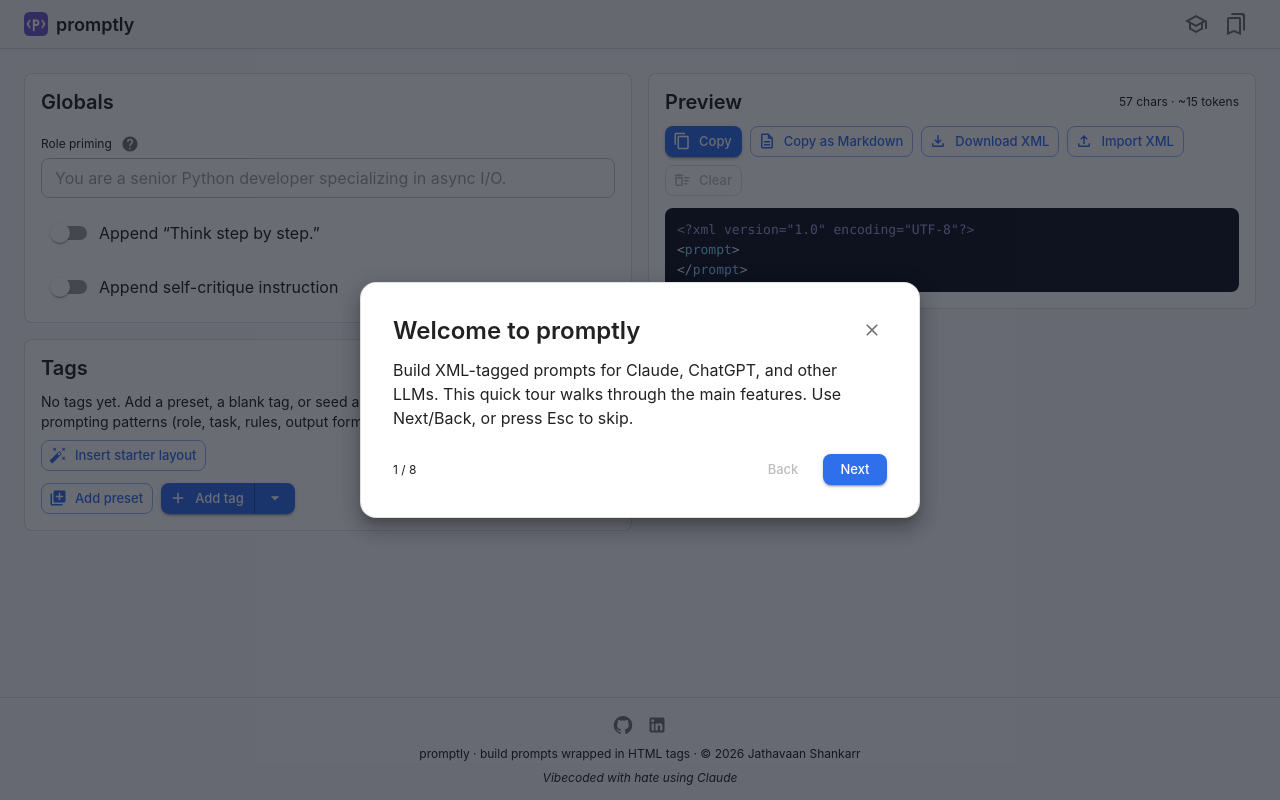
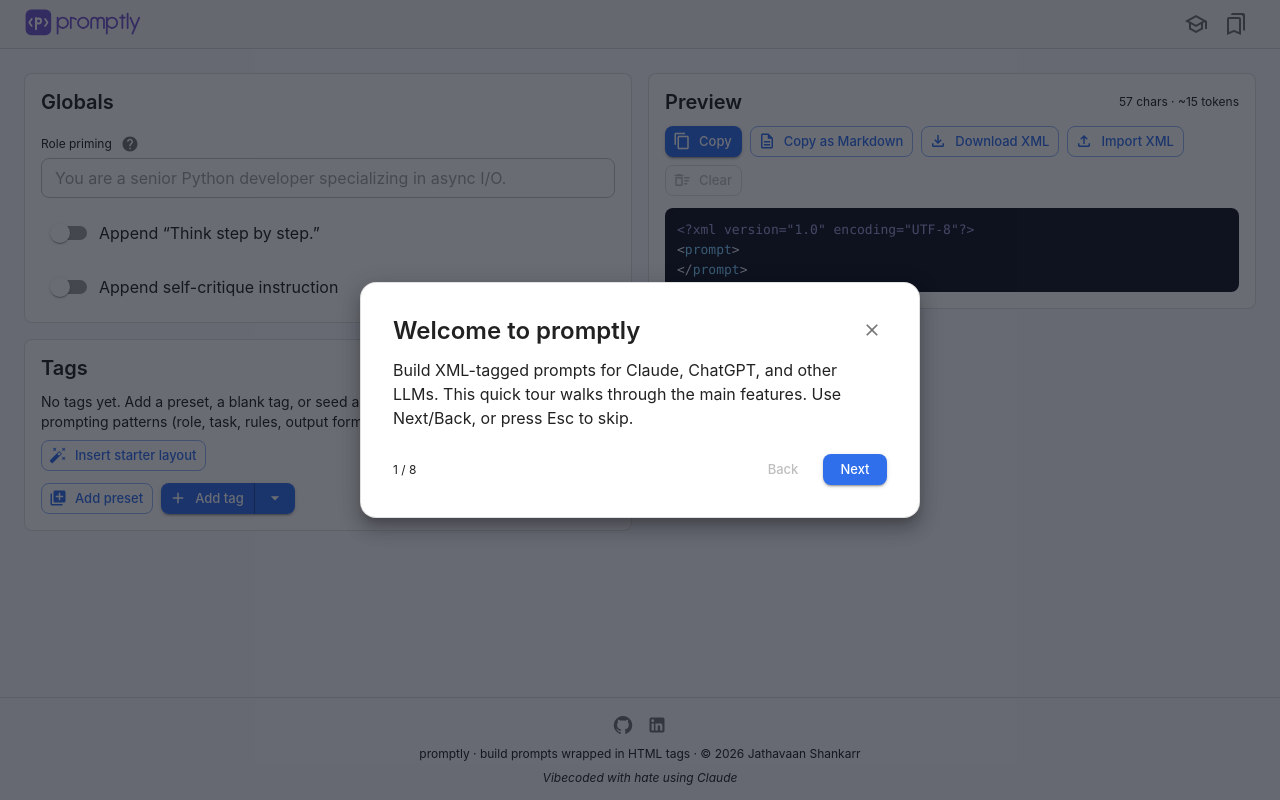
Before and after one commit to jathavaan/promptly, a React (Vite) app in the folder client/: page / in a window 1280 px wide. Built offline with nearby package versions, Linux system fonts and the light colour scheme.

Commit message:
feat(branding): swap header and readme to wordmark logo
Signed-off-by: Jathavaan Shankarr <jathavaan12@gmail.com>

```diff
--- a/client/src/app/AppLayout.tsx
+++ b/client/src/app/AppLayout.tsx
@@ -31,18 +31,12 @@
         <Toolbar variant="dense">
           <Box
             component="img"
-            src={`${import.meta.env.BASE_URL}favicon.svg`}
-            alt=""
-            aria-hidden="true"
-            sx={{ width: 24, height: 24, mr: 1, display: 'block' }}
+            src={`${import.meta.env.BASE_URL}promptly-logo.svg`}
+            alt="promptly"
+            sx={{ height: 32, width: 'auto', display: 'block' }}
+            data-tutorial="app-title"
           />
-          <Typography
-            variant="h1"
-            sx={{ flexGrow: 1, fontSize: '1.125rem' }}
-            data-tutorial="app-title"
-          >
-            promptly
-          </Typography>
+          <Box sx={{ flexGrow: 1 }} />
           {v.totalErrors + v.totalWarnings > 0 && (
             <Typography variant="caption" color={v.totalErrors > 0 ? 'error' : 'warning.main'} sx={{ mr: 2 }}>
               {v.totalErrors} error{v.totalErrors === 1 ? '' : 's'} · {v.totalWarnings} warning
```
Also changed, not shown: client/public/promptly-logo.svg (added), 1 other file (tests, documents, lock files or other folders).
